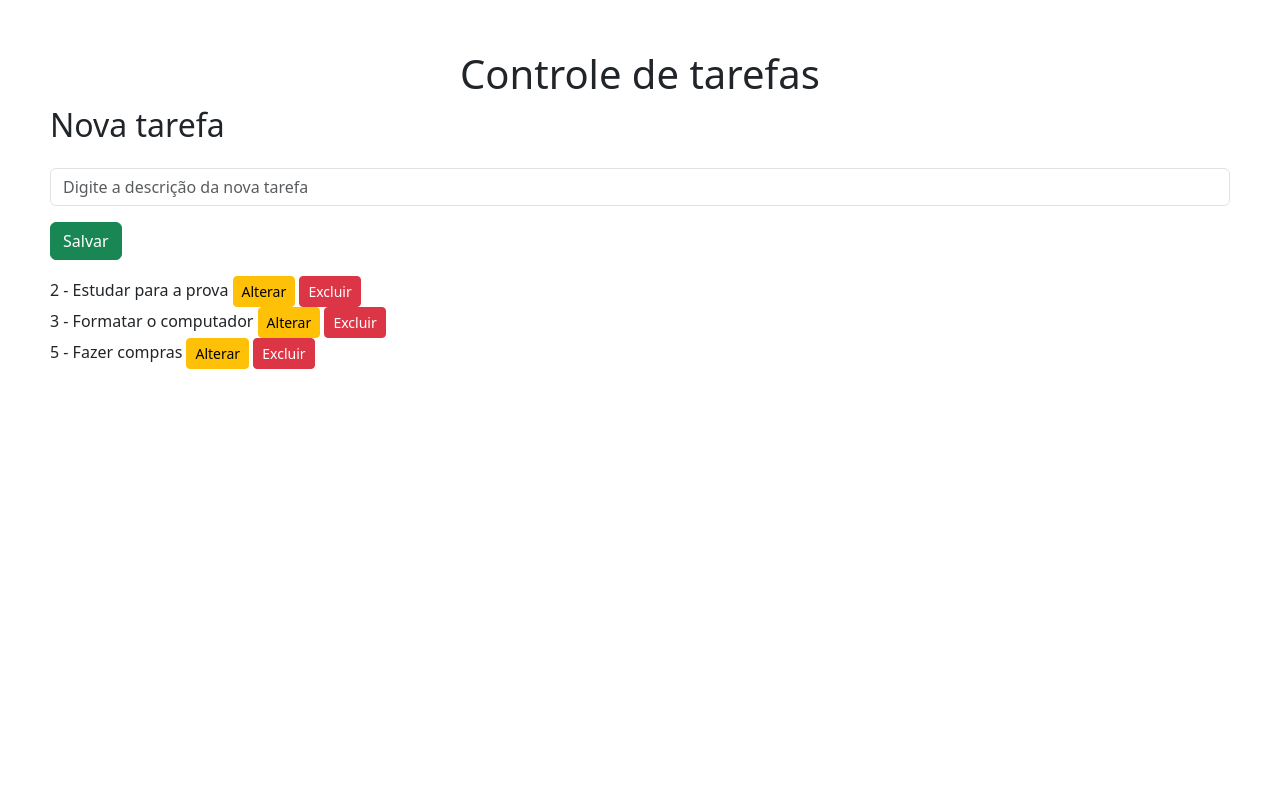
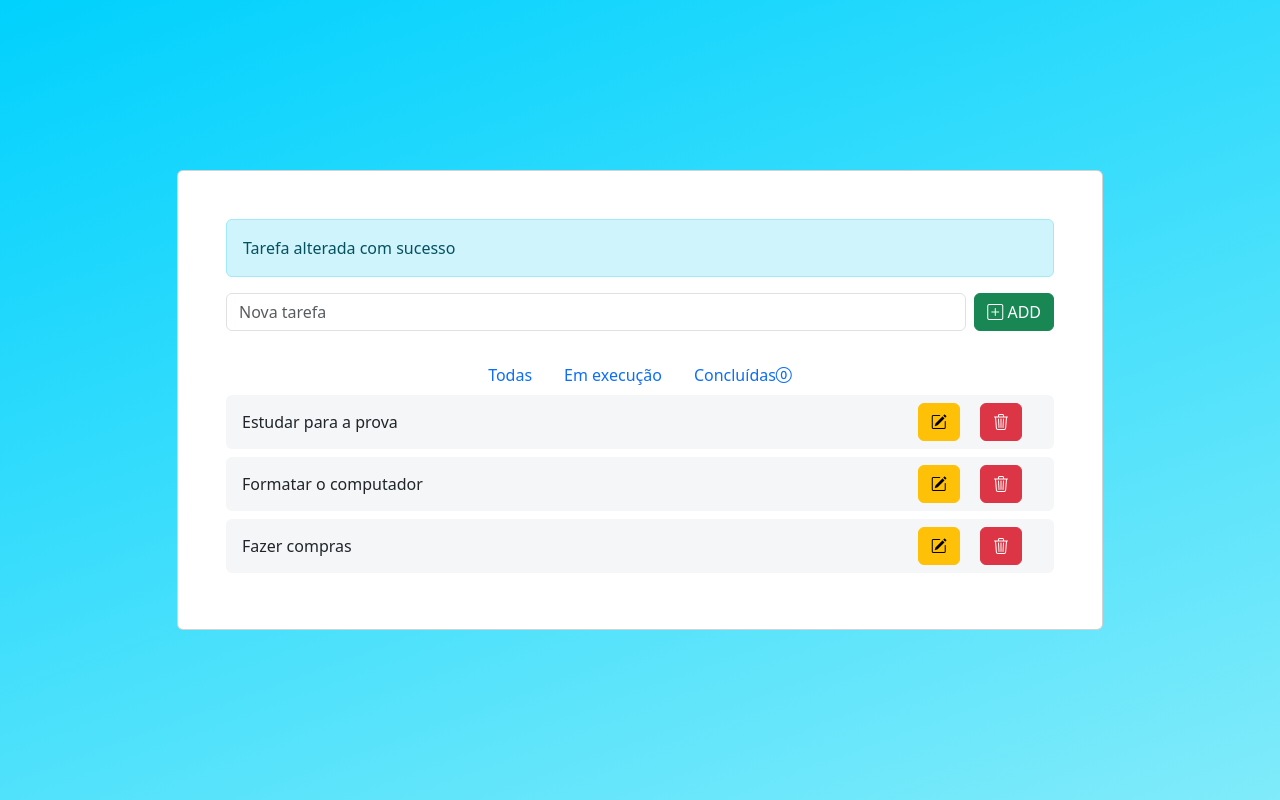
Before and after one commit to ClaudineRoberto/lista-tarefas, a PHP site: page /index.php?msg=alterado in a window 1280 px wide. Run offline with PHP 8.4, Linux system fonts and the light colour scheme; data comes from the database, SQL or seed files in the repository.

Commit message:
Finalização do CRUD
Finalização do CRUD

```diff
--- a/excluir-tarefa.php
+++ b/excluir-tarefa.php
@@ -7,4 +7,5 @@ $sqlExcluir = "delete from t_tarefas where id = $id";
 mysqli_query($conexao, $sqlExcluir);
 mysqli_close($conexao);
 
+header("location: index.php?msg=excluido")
 ?>
--- /dev/null
+++ b/header.php
@@ -0,0 +1,32 @@
+<!DOCTYPE html>
+<html lang="pt-br">
+
+<head>
+    <meta charset="UTF-8">
+    <meta http-equiv="X-UA-Compatible" content="IE=edge">
+    <meta name="viewport" content="width=device-width, initial-scale=1.0">
+    <title>Controle de Tarefas</title>
+    <link href="https://cdn.jsdelivr.net/npm/bootstrap@5.3.0-alpha1/dist/css/bootstrap.min.css" rel="stylesheet" integrity="sha384-GLhlTQ8iRABdZLl6O3oVMWSktQOp6b7In1Zl3/Jr59b6EGGoI1aFkw7cmDA6j6gD" crossorigin="anonymous">
+    <link rel="stylesheet" href="https://cdn.jsdelivr.net/npm/bootstrap-icons@1.10.3/font/bootstrap-icons.css">
+    <script src="https://unpkg.com/feather-icons"></script>
+    <style>
+        .fundo {
+            background-color: #0093E9;
+            background-image: linear-gradient(160deg, #0093E9 0%, #80D0C7 100%);
+
+            background-blend-mode: screen, color-dodge, overlay, difference, normal;
+        }
+
+        .fundo-cinza{
+            background-color: #f4f6f7;
+        }
+    </style>
+</head>
+
+<body>
+    <section class="vh-100 fundo">
+        <div class="container py-5 h-100">
+            <div class="row d-flex justify-content-center align-items-center h-100">
+                <div class="col col-xl-10">
+                    <div class="card">
+                        <div class="card-body p-5">
--- a/index.php
+++ b/index.php
@@ -1,62 +1,55 @@
-<!DOCTYPE html>
-<html lang="pt-br">
-<head>
-    <meta charset="UTF-8">
-    <meta http-equiv="X-UA-Compatible" content="IE=edge">
-    <meta name="viewport" content="width=device-width, initial-scale=1.0">
-    <link href="https://cdn.jsdelivr.net/npm/bootstrap@5.3.0-alpha1/dist/css/bootstrap.min.css" rel="stylesheet" integrity="sha384-GLhlTQ8iRABdZLl6O3oVMWSktQOp6b7In1Zl3/Jr59b6EGGoI1aFkw7cmDA6j6gD" crossorigin="anonymous">
-    <title>Controle de tarefas</title>
-    <link rel="stylesheet" href="style.css">
-</head>
-<body>
+<?php
+include_once 'header.php';
+include_once 'mensagem.php';
+?>
 
-<main class='countainer'>
-    <div class="row">
-        <div class="col">
-            <h1 class='title text-center'>Controle de tarefas</h1>
+                            <!-- -------------------- Inicio conteudo -------------------- -->
+
+                            <form class="d-flex justify-content-center align-items-center mb-4" action="inserir-tarefa.php" method="post">
+                                <div class="form-outline flex-fill">
+                                    <input type="text" id="form2" class="form-control" placeholder="Nova tarefa" name="tarefa">
                                 </div>
-        <div class="row">
-            <div class="col">
-                <h2>Nova tarefa</h2>
-            </div>
-        </div>
-        <form name="nova-tarefa" action="inserir-tarefa.php" method="post">
-            <div class="row">
-                <div class="col">
-                    <input name='tarefa' type="text" class="form-control mt-3" placeholder="Digite a descrição da nova tarefa">
-                </div>
-            </div>
-            <div class="row pt-3 pb-3">
-                <div class="col">
-                    <div class="button">
-                        <button type="submit" class="btn btn-success">Salvar</button>
-                    </div>
-                </div>
-            </div>
+                                <button type="submit" class="btn btn-success ms-2"><i class="bi bi-plus-square"></i> ADD</button>
                             </form>
+
+                            <ul class="nav justify-content-center">
+                                <li class="nav-item">
+                                    <a class="nav-link active" aria-current="page" href="#">Todas</a>
+                                </li>
+                                <li class="nav-item">
+                                    <a class="nav-link" href="#">Em execução</a>
+                                </li>
+                                <li class="nav-item">
+                                    <a class="nav-link" href="#">Concluídas<i class="bi bi-0-circle"></i>
+                                    </a>
+                                </li>
+                            </ul>
+
+
+                            <ul class="list-group mb-0">
+                                <?php
+                                include "conexao.php";
+                                $sqlBusca = "select * from t_tarefas";
+                                $todasAsTarefas = mysqli_query($conexao, $sqlBusca);
+                                while ($umaTarefa = mysqli_fetch_assoc($todasAsTarefas)) {
+                                ?>
+                                    <li class="list-group-item d-flex align-items-center border-0 mb-2 rounded fundo-cinza justify-content-between">
+                                        <!-- <?php echo $umaTarefa['id']; ?> - -->
+                                        <?php echo $umaTarefa['descricao']; ?>
+                                        <div>
+                                            <a class='btn btn-warning' href="alterar-tarefa.php?id=<?php echo $umaTarefa['id']?>"><i class="bi bi-pencil-square"></i></a>
+                                            <a class='btn btn-danger me-3 ms-3' href="excluir-tarefa.php?id=<?php echo $umaTarefa['id']; ?>"><i class="bi bi-trash3"></i></a>
                                         </div>
 
-    <?php
-    include 'conexao.php';
-    $sqlBusca = "select * from t_tarefas";
-
-    $todasAsTarefas = mysqli_query($conexao, $sqlBusca);
-
-    while ($umaTarefa = mysqli_fetch_assoc($todasAsTarefas)){
-        ?>
-        <?php echo $umaTarefa['id'];?> -
-        <?php echo $umaTarefa['descricao'];?>
-        <a href="" class="btn btn-warning btn-sm">Alterar</a>
-        <a class="btn btn-danger btn-sm" href="excluir-tarefa.php?id=<?php echo $umaTarefa['id']; ?>">Excluir</a>
-        <br>
-
+                                    </li>
                                 <?php
                                 }
                                 mysqli_close($conexao);
                                 ?>
+                            </ul>
 
-</main>
+                            <!-- -------------------- Fim do conteudo -------------------- -->
 
-
-</body>
-</html>
+<?php
+include_once 'footer.php'
+?>
--- a/inserir-tarefa.php
+++ b/inserir-tarefa.php
@@ -10,4 +10,6 @@
     mysqli_query($conexao, $sqlGravar);
     mysqli_close($conexao);
 
+    header("location: index.php?msg=adicionado")
+
 ?>
--- /dev/null
+++ b/mensagem.php
@@ -0,0 +1,12 @@
+<?php
+
+$msg = $_GET['msg'] ?? "";
+
+if ($msg == 'alterado') {
+    echo "<div class='alert alert-info'>Tarefa alterada com sucesso</div>";
+} elseif ($msg == 'excluido') {
+    echo "<div class='alert alert-info'>Tarefa excluida com sucesso</div>";
+} elseif ($msg == 'adicionado') {
+    echo "<div class='alert alert-info'>Tarefa adicioado com sucesso</div>";
+};
+?>
```
Also changed, not shown: alterar-tarefa.php (added, +35 -0 lines), confirmar-alteracao.php (added, +11 -0 lines), footer.php (added, +9 -0 lines). Lines whose indentation alone changed are shown as unchanged.
